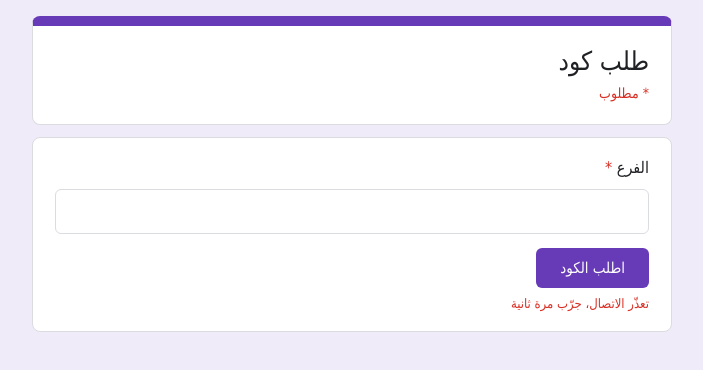
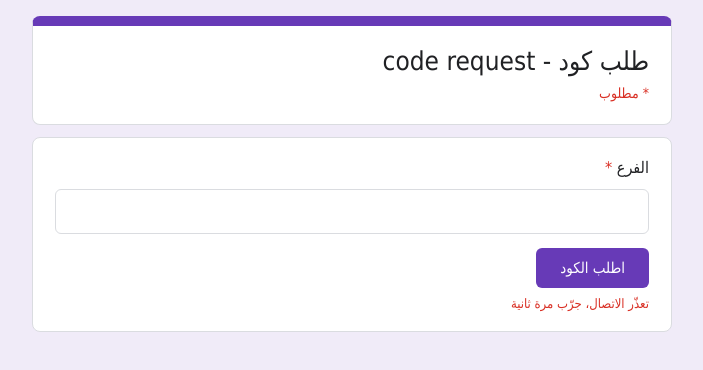
Before and after one commit to 24hmood24/branch-codes, a plain HTML site: page index.html in a window 1280 px wide. Shown: the whole page, without its empty margins (288-991 px from the left). Drawn offline with Linux system fonts and the light colour scheme; no server answers.

Commit message:
Title: طلب كود - code request
Co-Authored-By: Claude Opus 5.5 <noreply@anthropic.com>

```diff
--- a/config.js
+++ b/config.js
@@ -5,6 +5,6 @@ window.APP_CONFIG = {
 
   // (اختياري) العنوان والوصف أعلى الصفحة.
   // إذا خليتها فاضية '' تنعرض عنوان ووصف فورم قوقل نفسه.
-  TITLE: '',
+  TITLE: 'طلب كود - code request',
   SUBTITLE: ''
 };
--- a/index.html
+++ b/index.html
@@ -4,7 +4,7 @@
 <meta charset="utf-8">
 <meta name="viewport" content="width=device-width, initial-scale=1">
 <meta name="referrer" content="no-referrer">
-<title>Returns & Discounts Authorization Log</title>
+<title>طلب كود - code request</title>
 <meta name="description" content="اختر الفرع واطلب الكود، بعدين عبّ المعلومات">
 <meta name="theme-color" content="#0b0b0b">
 <link rel="icon" type="image/png" href="icon.png">
@@ -12,7 +12,7 @@
 <!-- معاينة الرابط في واتساب وتيليقرام وغيرها -->
 <meta property="og:type" content="website">
 <meta property="og:site_name" content="Zad Alsultan">
-<meta property="og:title" content="Returns & Discounts Authorization Log">
+<meta property="og:title" content="طلب كود - code request">
 <meta property="og:description" content="اختر الفرع واطلب الكود، بعدين عبّ المعلومات">
 <meta property="og:url" content="https://zadalsultan.github.io/branch-codes/">
 <meta property="og:image" content="https://zadalsultan.github.io/branch-codes/og.jpg">
@@ -54,7 +54,7 @@
 <body>
 <div class="wrap">
   <div class="card head">
-    <h1 id="title">طلب كود</h1>
+    <h1 id="title">طلب كود - code request</h1>
     <div class="sub"><span id="subtitle"></span> <span class="req">* مطلوب</span></div>
   </div>
 
```
